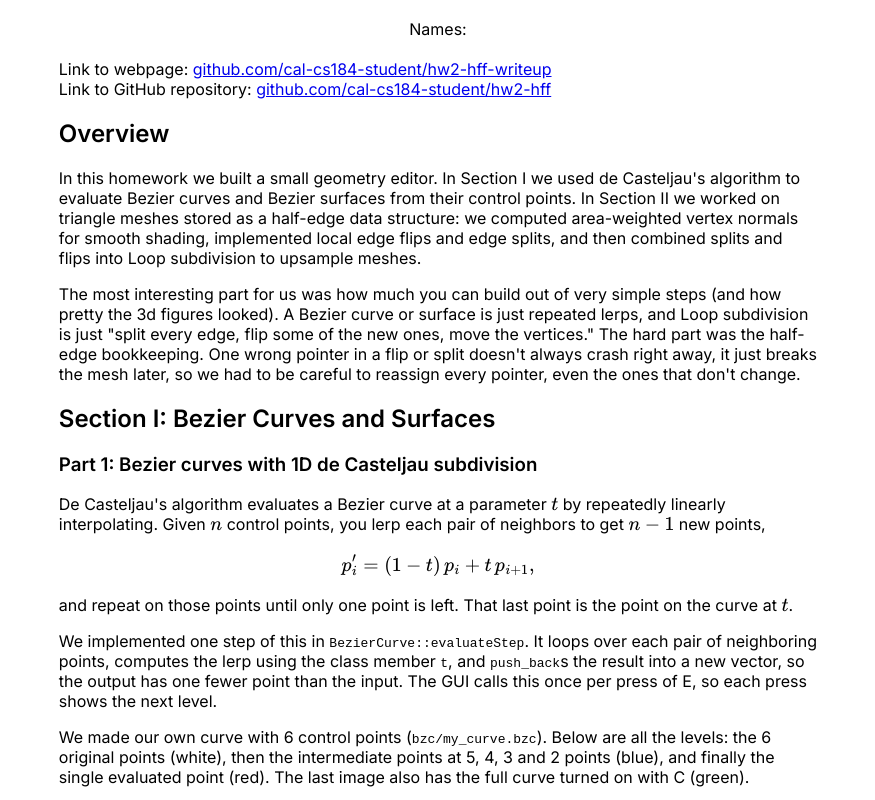
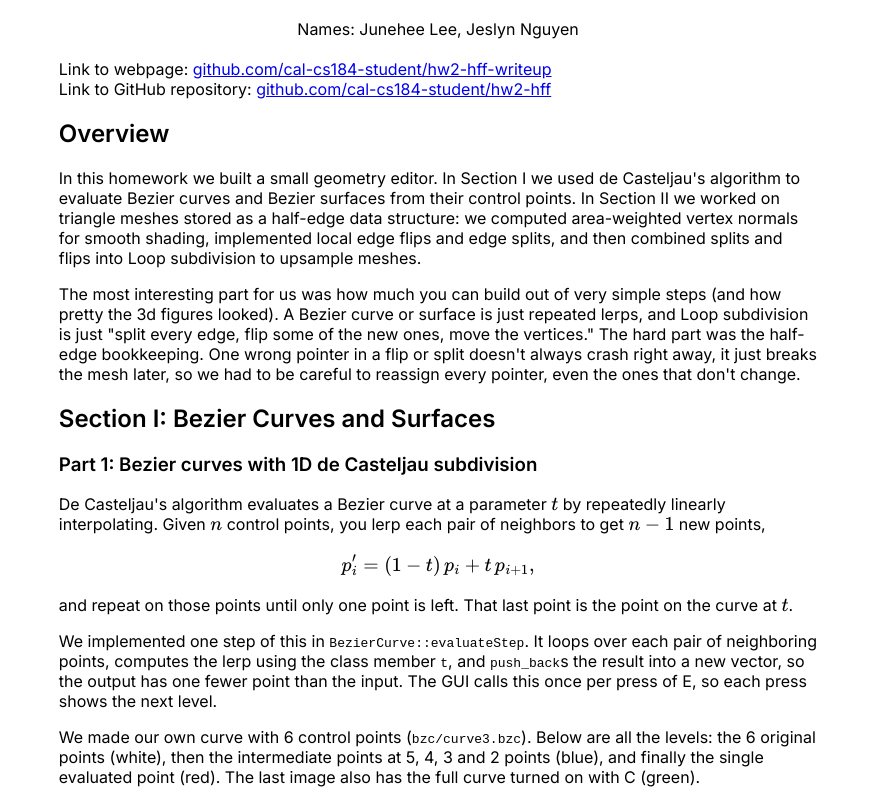
Before and after one commit to cal-cs184-student/hw2-hff-writeup, a plain HTML site: page index.html in a window 1280 px wide. Shown: the part 131-931 px from the top of the page, without its empty margins (202-1077 px from the left). Drawn offline with nearby package versions, Linux system fonts and the light colour scheme; some packages are replaced by stand-ins of ours.

Commit message:
fixed captions + images

```diff
--- a/index.html
+++ b/index.html
@@ -41,7 +41,7 @@
 	<body>
 		<div class="container">
 		<h1>CS184/284A Fall 2026 Homework 2 Write-Up</h1>
-		<div style="text-align: center;">Names: </div>
+		<div style="text-align: center;">Names: Junehee Lee, Jeslyn Nguyen </div>
 
 		<br>
 
@@ -75,7 +75,7 @@
 		We implemented one step of this in <code>BezierCurve::evaluateStep</code>. It loops over each pair of neighboring points, computes the lerp using the class member <code>t</code>, and <code>push_back</code>s the result into a new vector, so the output has one fewer point than the input. The GUI calls this once per press of E, so each press shows the next level.
 		</p>
 		<p>
-		We made our own curve with 6 control points (<code>bzc/my_curve.bzc</code>). Below are all the levels: the 6 original points (white), then the intermediate points at 5, 4, 3 and 2 points (blue), and finally the single evaluated point (red). The last image also has the full curve turned on with C (green).
+		We made our own curve with 6 control points (<code>bzc/curve3.bzc</code>). Below are all the levels: the 6 original points (white), then the intermediate points at 5, 4, 3 and 2 points (blue), and finally the single evaluated point (red). The last image also has the full curve turned on with C (green).
 		</p>
 		<div style="display: flex; flex-direction: column; align-items: center;">
 			<table style="width: 100%; text-align: center; border-collapse: collapse;">
@@ -98,7 +98,7 @@
 			</table>
 		</div>
 		<p>
-		In the last image we dragged one of the control points down to the bottom and scrolled to increase \(t\). The whole curve bends toward the moved point, but it still starts and ends at the first and last control points. The red point also slides further along the curve because \(t\) is bigger.
+		In the last image we dragged one of the control points down to the upper left and scrolled to decrease \(t\). The green curve changes shape to follow the moved points, but it still starts and ends at the first and last control points. The red point is now close to the start of the curve since t is small, and all the blue intermediate points shifted with it."
 		</p>
 
 		<h3>Part 2: Bezier surfaces with separable 1D de Casteljau</h3>
```
Also changed, not shown: assets/p3_flat_nowire.png, assets/p3_phong_nowire.png.
